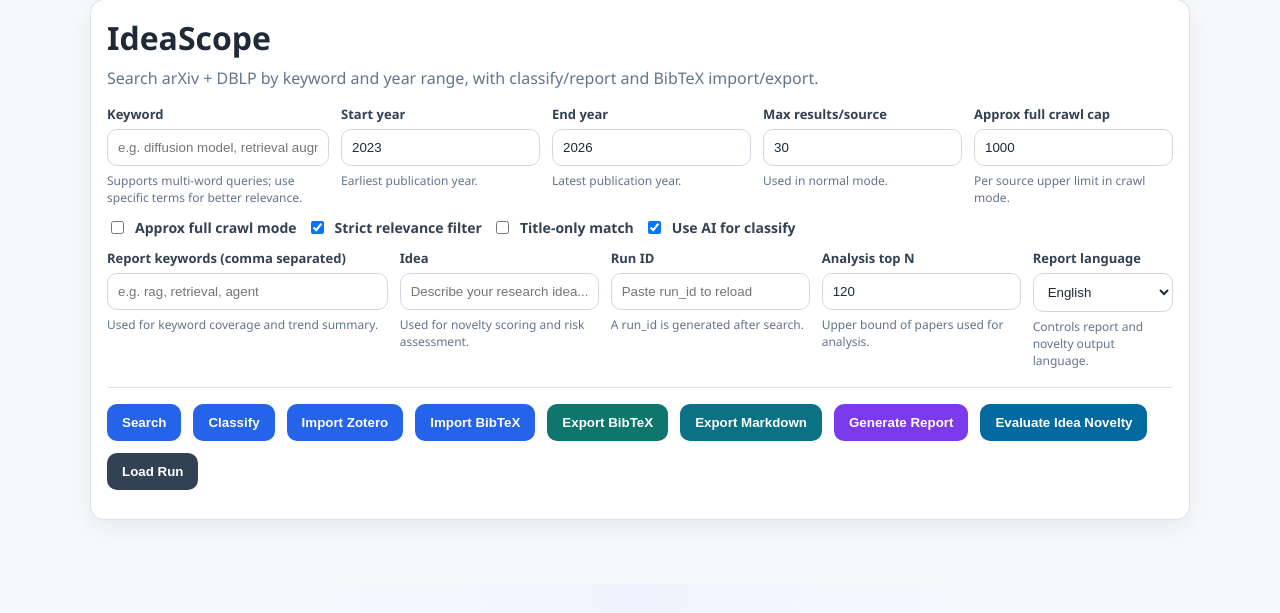
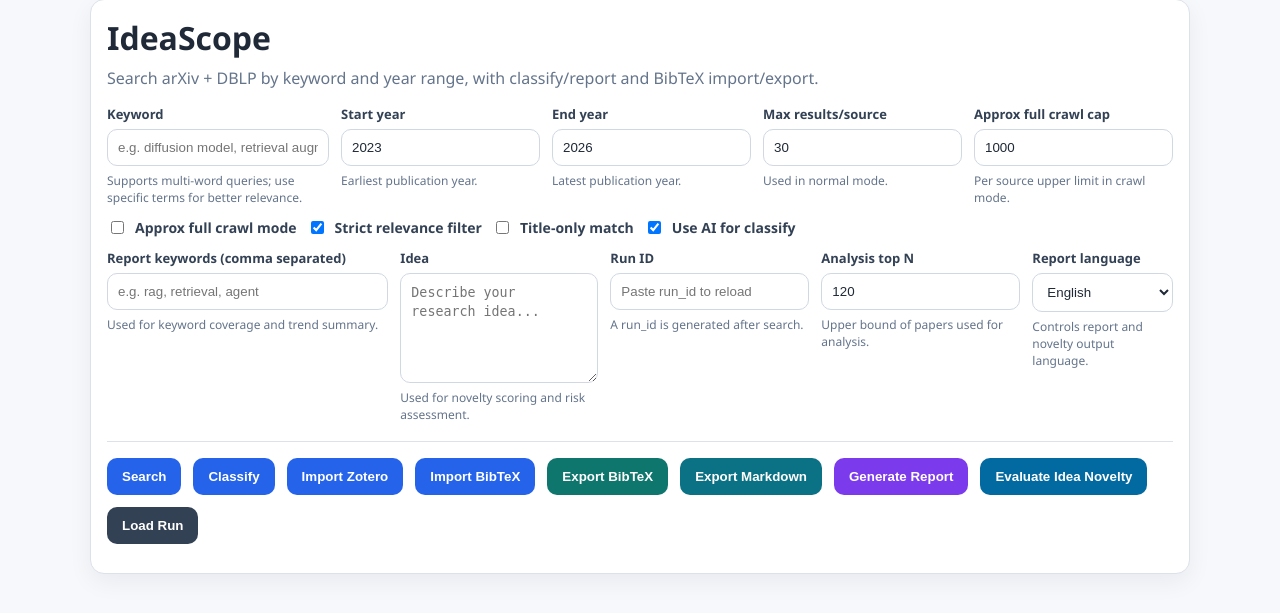
Before and after one commit to coder109/IdeaScope, a FastAPI app: page / in a window 1280 px wide. Shown: the part 98-711 px from the top of the page. Run offline with FastAPI, Linux system fonts and the light colour scheme; some libraries are stand-ins or nearby versions.

Commit message:
Make Idea input resizable in frontend form.
Switch Idea field to textarea and add vertical resize styling for better long-form idea editing.

Made-with: Cursor

```diff
--- a/app/templates/index.html
+++ b/app/templates/index.html
@@ -78,7 +78,7 @@
     .field { display: flex; flex-direction: column; gap: 6px; }
     label { font-size: 13px; color: #334155; font-weight: 600; }
     .hint { font-size: 12px; color: var(--muted); min-height: 16px; }
-    input, select {
+    input, select, textarea {
       padding: 10px;
       border: 1px solid #cfd8e3;
       border-radius: 10px;
@@ -86,9 +86,15 @@
       background: #fff;
       color: inherit;
     }
-    input:focus, select:focus { border-color: #8ab4ff; box-shadow: 0 0 0 3px #dbeafe; }
+    textarea {
+      min-height: 88px;
+      resize: vertical;
+      line-height: 1.4;
+    }
+    input:focus, select:focus, textarea:focus { border-color: #8ab4ff; box-shadow: 0 0 0 3px #dbeafe; }
     body[data-theme="dark"] input,
-    body[data-theme="dark"] select {
+    body[data-theme="dark"] select,
+    body[data-theme="dark"] textarea {
       background: #0f172a;
       border-color: #334155;
       color: #e2e8f0;
@@ -283,7 +289,7 @@
         </div>
         <div class="field">
           <label for="ideaInput" id="labelIdea">Idea</label>
-          <input id="ideaInput" placeholder="Describe your research idea..." />
+          <textarea id="ideaInput" placeholder="Describe your research idea..."></textarea>
           <div class="hint" id="hintIdea">Used for novelty scoring and risk assessment.</div>
         </div>
         <div class="field">
```
